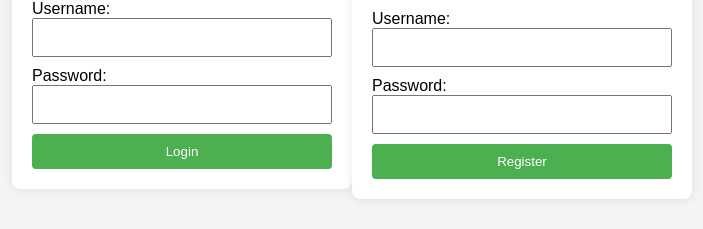
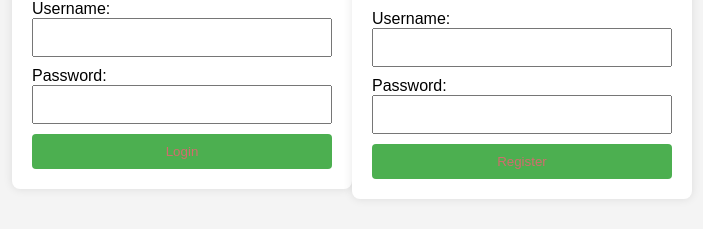
Before and after one commit to shaunai/deepweb, a plain HTML site: page index.html in a window 1280 px wide. Shown: the part 349-578 px from the top of the page, 288-991 px from the left. Drawn offline with Linux system fonts and the light colour scheme.

Commit message:
Chage Colour

```diff
--- a/index.html
+++ b/index.html
@@ -35,7 +35,7 @@
             width: 100%;
             padding: 10px;
             background-color: #4caf50;
-            color: #fff;
+            color: #d16d6d;
             border: none;
             border-radius: 4px;
             cursor: pointer;
```
